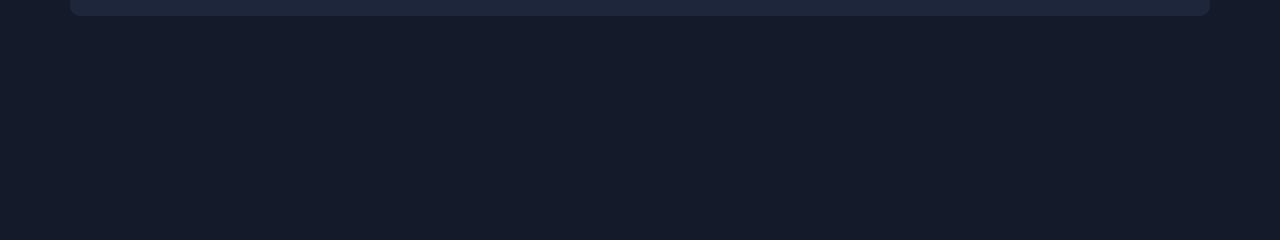
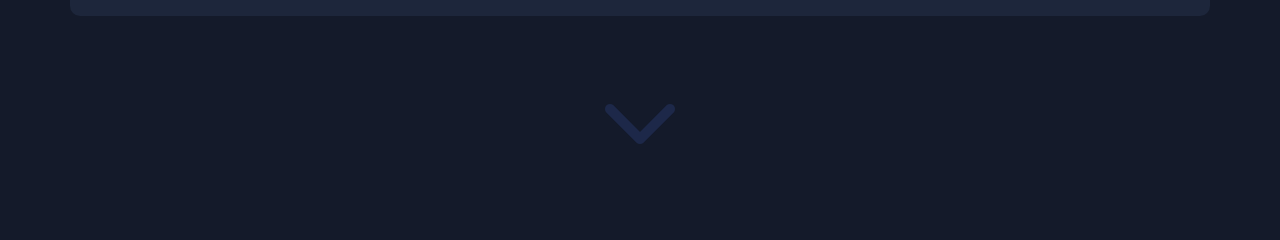
Before and after one commit to Amiraliansaripour/PerfectCodeNew, a React (Create React App) app: page /sites in a window 1280 px wide. Shown: the part 556-796 px from the top of the page. Built offline with nearby package versions, Linux system fonts and the light colour scheme.

Commit message:
add chevron to tech page

```diff
--- a/src/components/Navbar/Navbar.jsx
+++ b/src/components/Navbar/Navbar.jsx
@@ -20,11 +20,11 @@ const Navbar = () => {
                             <Link to='/'><i className='fas fa-chevron-down small'></i>&nbsp;طراحی سایت</Link>
                             <div className='drop-down-item'>
                                 <ul>
-                                    <Link to='/blog'><li>طراحی سایت فروشگاهی</li></Link>
-                                    <Link to='/??'><li>طراحی سایت رزومه ای</li></Link>
-                                    <Link to='/??'><li>طراحی سایت خبری</li></Link>
-                                    <Link to='/??'><li>طراحی سایت پزشکی</li></Link>
-                                    <Link to='/??'><li>طراحی سایت موزیک</li></Link>
+                                    <Link to='/sites'><li>طراحی سایت فروشگاهی</li></Link>
+                                    <Link to='/sites'><li>طراحی سایت رزومه ای</li></Link>
+                                    <Link to='/sites'><li>طراحی سایت خبری</li></Link>
+                                    <Link to='/sites'><li>طراحی سایت پزشکی</li></Link>
+                                    <Link to='/sites'><li>طراحی سایت موزیک</li></Link>
                                 </ul>
                             </div>
                         </li>
--- a/src/components/technology/Technology.css
+++ b/src/components/technology/Technology.css
@@ -1,5 +1,6 @@
-.technology{
+.technology {
     margin-top: 5%;
+    margin-bottom: 4% !important;
     background-color: var(--sec-background);
     padding: 25px;
     border-radius: 10px;
@@ -8,20 +9,27 @@
     -ms-border-radius: 10px;
     -o-border-radius: 10px;
 }
+
 .technology p {
     font-size: 18px;
 }
-.technology p , .technology strong{
+
+.technology p,
+.technology strong {
     text-align: right;
 }
-.technology strong{
+
+.technology strong {
     font-size: 20px;
 }
-.technology strong , .technology h1{
+
+.technology strong,
+.technology h1 {
     width: 100%;
     text-align: right;
     display: flex;
 }
+
 .technology button {
     display: flex;
     width: 100%;
@@ -29,7 +37,46 @@
     justify-content: center;
 }
 
+.chevron-down-page {
+    width: 100%;
+    text-align: center;
+    font-size: 80px;
+    animation: chevronDown 4s linear 2s infinite alternate;
+    -webkit-animation: chevronDown 4s linear 2s infinite alternate;
+}
 
+
+@keyframes chevronDown {
+    0% {
+        transform: translateY(0);
+        -webkit-transform: translateY(0);
+        -moz-transform: translateY(0);
+        -ms-transform: translateY(0);
+        -o-transform: translateY(0);
+    }
+
+    50% {
+        transform: translateY(20px);
+        -webkit-transform: translateY(20px);
+        -moz-transform: translateY(20px);
+        -ms-transform: translateY(20px);
+        -o-transform: translateY(20px);
+    }
+
+    100% {
+        transform: translateY(0);
+        -webkit-transform: translateY(0);
+        -moz-transform: translateY(0);
+        -ms-transform: translateY(0);
+        -o-transform: translateY(0);
+    }
+    from {
+        color: var(--blue-color);
+    }
+    to {
+        color: var(--sec-background);
+    }
+}
 
 @media screen and (max-width: 992px) {
     .technology p {
--- a/src/components/technology/Technology.jsx
+++ b/src/components/technology/Technology.jsx
@@ -2,6 +2,7 @@ import './Technology.css'
 import RaedyContactForm from './../readyContactForm/RaedyContactForm';
 const Technology = () => {
     return (
+        // TODO add Helmet react
         <>
             <div className="technology container content">
                 <div className="row d-flex flex-row-reverse justify-content-center align-items-center p-4">
@@ -20,6 +21,9 @@ const Technology = () => {
                 </div>
             </div>
 
+            <div className='chevron-down-page'>
+                <i className='fa fa-chevron-down'></i>
+            </div>
 
             {/*  */}
             <RaedyContactForm tag='h2' title='ثبت سفارش طراحی سایت در پرفکت کد'/>
```
Also changed, not shown: src/components/Home/OrderForm/OrderForm.jsx (+0 -26 lines).
